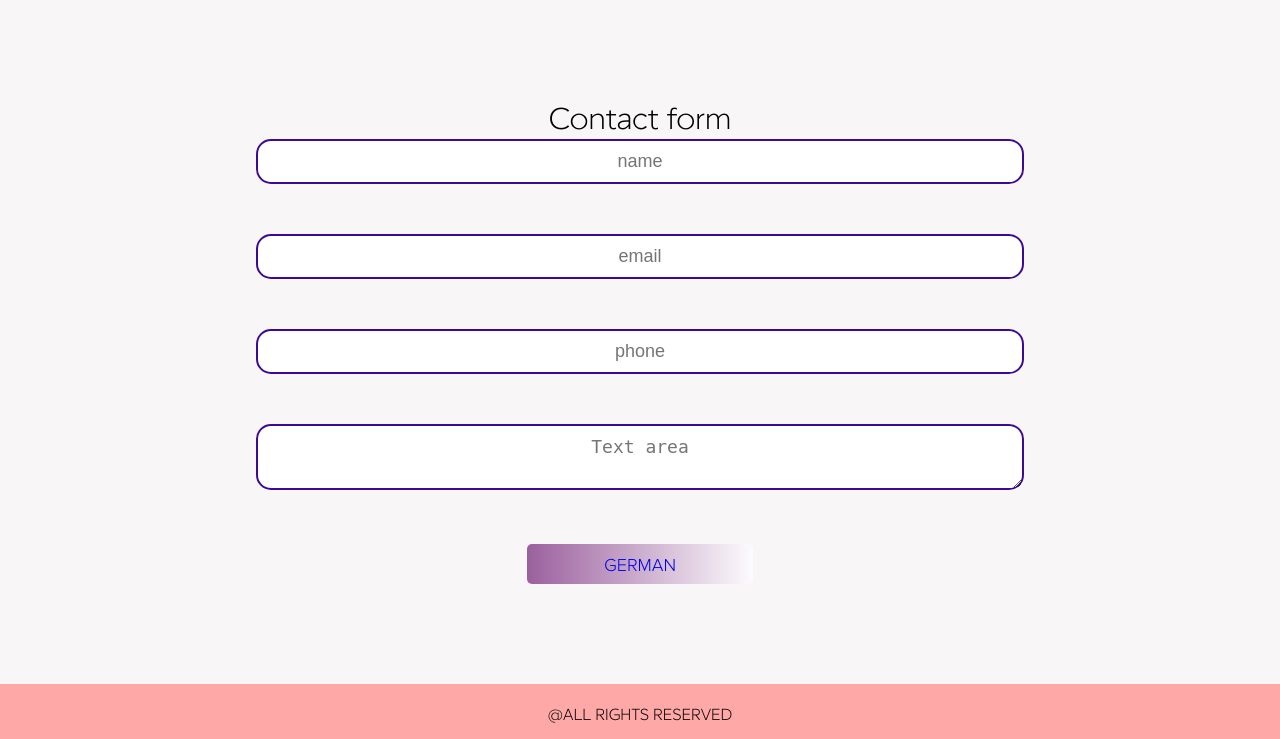
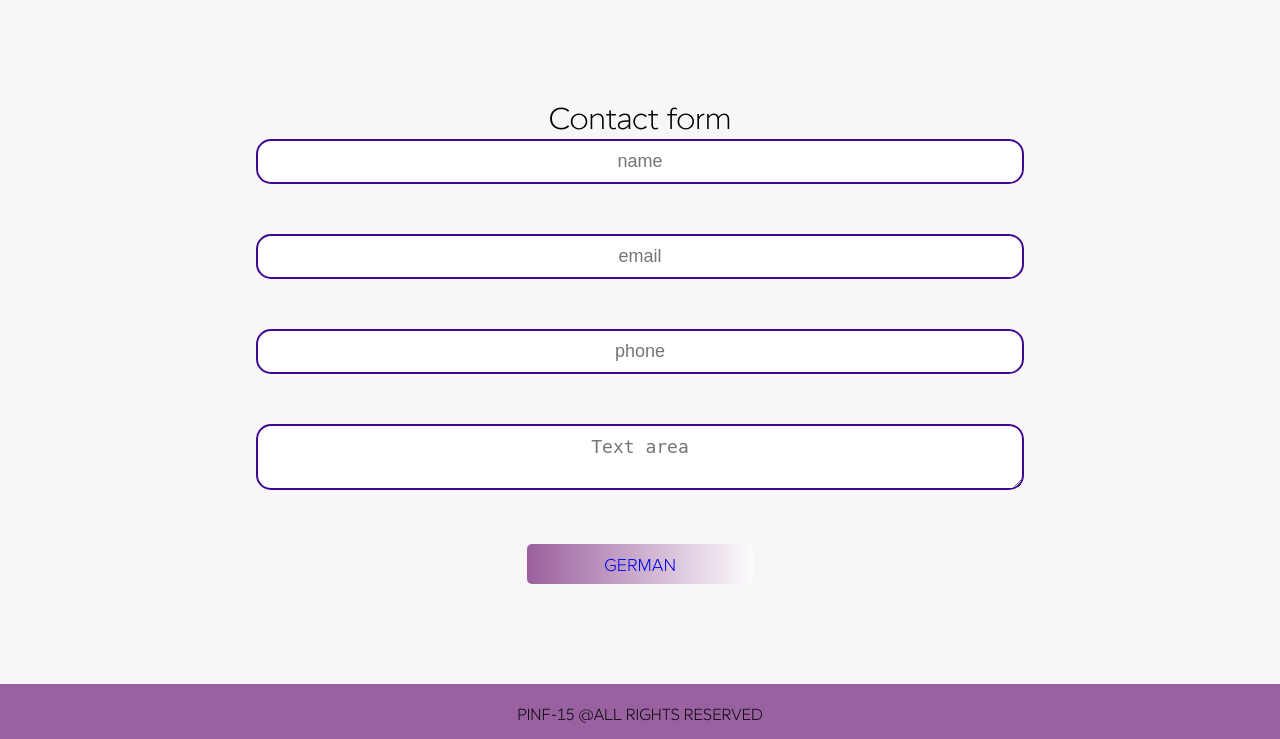
Before and after one commit to PlasticShitlord/Plastic.github.io, a PHP site: page / in a window 1280 px wide. Shown: the part 1348-2087 px from the top of the page. Run offline with PHP 8.4, Linux system fonts and the light colour scheme; some libraries are stand-ins or nearby versions.

Commit message:
19.10.2018

```diff
--- a/easy_site_start-master/index.html
+++ b/easy_site_start-master/index.html
@@ -15,19 +15,20 @@
 				<div class="logo"><img src="images/logo.png"></div>
 			</div>
 		</header>
+
 		<main>
 			<section class="banner">
 				<div class=banner_text>
 					<h1>До конца дня осталось:</h1>
 				</div>
-				<div class="banner_tick">
+				<div class="banner_tick wow fadeIn">
 					<span id="hour"></span>
 			 		<span id="minute"></span>
 			 		<span id="second"></span>
 					<!-- <script src="http://megatimer.ru/s/b610db72a09c3412c7a33e1cd62ead6b.js"></script> -->
 				</div>
 				<div class="banner_image">
-					<img class="animated zoomIn" src="images/phones.png">
+					<img class="wow slideInDown" src="images/phones.png">
 				</div>
 			</section>
 
@@ -40,7 +41,7 @@
 						</div>
 						<p>Lorem ipsum dolor sit amet, consectetur adipisicing elit, sed do eiusmod tempor incididunt ut labore et dolore magna aliqua. Ut enim ad minim veniam, quis nostrud exercitation ullamco laboris nisi ut aliquip ex ea commodo consequat. Duis aute irure dolor in reprehenderit in voluptate velit esse cillum dolore eu fugiat nulla pariatur. Excepteur sint occaecat cupidatat non proident, sunt in culpa qui officia deserunt mollit anim id est laborum.</p>
 					</div>
-					<div class="definition_item wow fadeInDown">
+					<div class="definition_item wow fadeInUp">
 						<h3>trendy</h3>
 						<div>
 							<i class="fas fa-infinity fa-3x"></i>
@@ -72,7 +73,7 @@
 				</div>
 			</section>
 		</main>
-		<footer><span class="copy">@all rights reserved</span></footer>
+		<footer><span class="copy">Pinf-15 @all rights reserved</span></footer>
 		<script src="https://cdnjs.cloudflare.com/ajax/libs/wow/1.1.2/wow.min.js"></script>
 		<script src="script.js"></script>
 </body>
--- a/easy_site_start-master/style.css
+++ b/easy_site_start-master/style.css
@@ -30,7 +30,7 @@ input, textarea, button {
 footer{
 	width: 100%;
 	height: 55px;
-	background: rgba(255, 168, 168, 1);
+	background: rgba(154, 97, 161);
 	text-transform: uppercase;
 	text-align: center;
 	padding-top: 20px;
```
